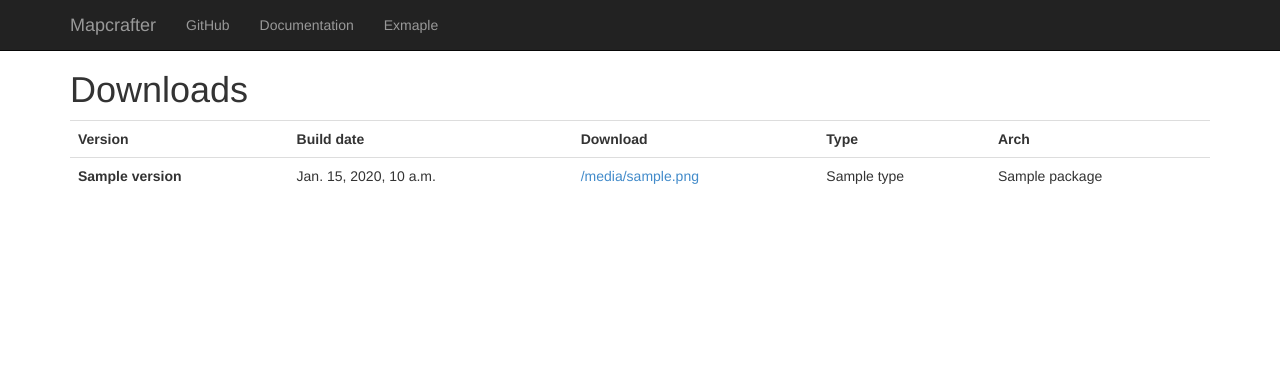
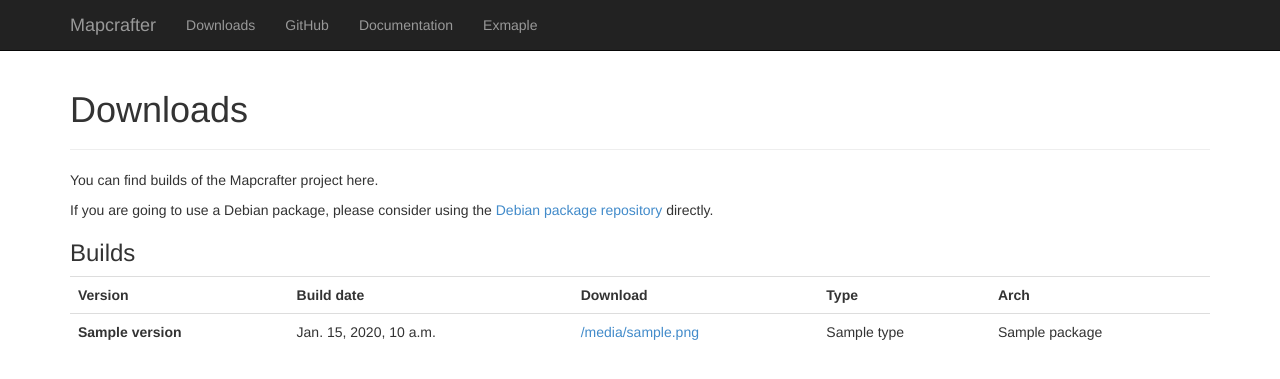
Before and after one commit to m0r13/mapcrafter.org, a Django app: template mapcrafterweb/templates/downloads.html in a window 1280 px wide. Shown: the top 379 px of the page. Run offline with Django 3.2, Linux system fonts and the light colour scheme; tables that the repository leaves empty hold one stand-in row (values such as "Sample post"); the template is opened without the code that fills it: values that come from a table or form of the project are taken from there, most other values are stand-ins (such as "Sample title", 1, 10 or a date in 2020); some libraries are stand-ins or nearby versions.

Commit message:
Added a description and link to the download page, fixed url schemes.

```diff
--- a/mapcrafterweb/templates/base.html
+++ b/mapcrafterweb/templates/base.html
@@ -48,10 +48,11 @@
             <span class="icon-bar"></span>
             <span class="icon-bar"></span>
           </button>
-          <a class="navbar-brand" href="#">Mapcrafter</a>
+          <a class="navbar-brand" href="index.html">Mapcrafter</a>
         </div>
         <div class="navbar-collapse collapse">
           <ul class="nav navbar-nav">
+            <li><a href="downloads.html">Downloads</a></li>
             <li><a href="https://github.com/mapcrafter/mapcrafter">GitHub</a></li>
             <li><a href="http://docs.mapcrafter.org">Documentation</a></li>
             <li><a href="http://exmaple.mapcrafter.org">Exmaple</a></li>
--- a/mapcrafterweb/templates/downloads.html
+++ b/mapcrafterweb/templates/downloads.html
@@ -4,27 +4,18 @@
 {% block content %}
 
 <div class="container">
-  <h1>Downloads</h1>
-  <!--
-  <table class="table">
-    <tr>
-      <th>Version</th>
-      <th>Build date</th>
-      <th>Download</th>
-      <th>Type</th>
-      <th>Arch</th>
-    </tr>
-    {% for package in packages %}
-    <tr>
-      <td>{{ package.version }}</td>
-      <td>{{ package.date }}</td>
-      <td><a href="{{ package.url }}">{{ package.filename }}</a></td>
-      <td>{{ package.type.verbose_name }}</td>
-      <td>{{ package.arch_name }}</td>
-    </tr>
-    {% endfor %}
-  </table>
-  -->
+  <div class="page-header">
+    <h1>Downloads</h1>
+  </div>
+  <p>
+    You can find builds of the Mapcrafter project here.
+  </p>
+  <p>
+    If you are going to use a Debian package, please consider using the
+    <a href="http://docs.mapcrafter.org/builds/stable/installation.html#debian-packages">Debian package repository</a>
+    directly.
+  </p>
+  <h3>Builds</h3>
 
   <table class="table">
     <tr>
--- a/mapcrafterweb/templates/index.html
+++ b/mapcrafterweb/templates/index.html
@@ -9,7 +9,7 @@
         <p><br /><br /></p>
         <h2>Welcome!</h2>
         <p>Mapcrafter is a high performance Minecraft map renderer written in C++ which renders your Minecraft worlds to fancy maps viewable in any webbrowser.</p>
-        <p><a class="btn btn-primary btn-lg" href="http://docs.mapcrafter.org/builds/stable/installation.html">Get Mapcrafter &raquo;</a></p>
+        <p><a class="btn btn-primary btn-lg" href="downloads.html">Get Mapcrafter &raquo;</a></p>
         <p><br /></p>
       </div>
       <div class="col-lg-6">
--- a/mapcrafterweb/urls.py
+++ b/mapcrafterweb/urls.py
@@ -7,5 +7,5 @@
     # url(r'^blog/', include('blog.urls')),
 
     url(r"^(|index\.html)$", views.index, name="index"),
-    url(r"^downloads$", views.downloads, name="downloads"),
+    url(r"^downloads\.html$", views.downloads, name="downloads"),
 )
```
